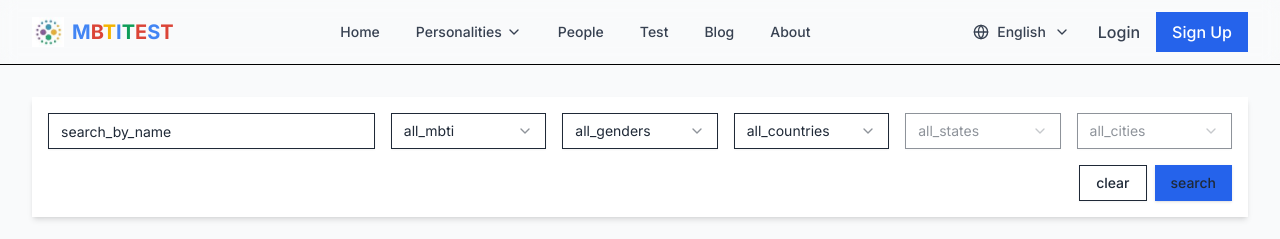
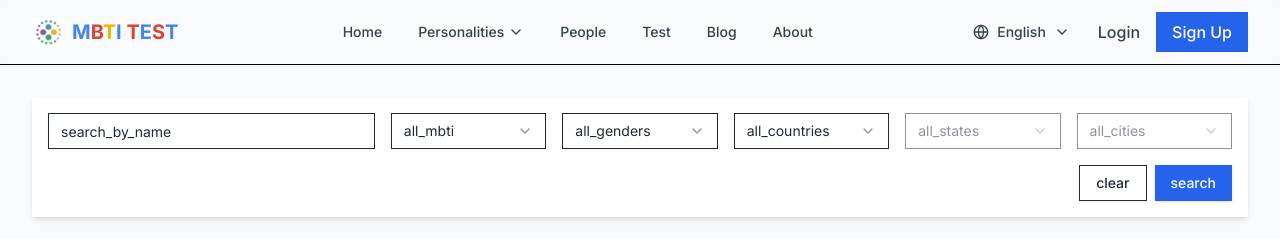
Before and after one commit to Marco0820/mbtitest, a Next.js app: page /en/people in a window 1280 px wide. Shown: the top 239 px of the page. Built offline with nearby package versions, Linux system fonts and the light colour scheme.

Commit message:
修改626-23

```diff
--- a/src/app/[locale]/people/page.tsx
+++ b/src/app/[locale]/people/page.tsx
@@ -198,7 +198,7 @@ export default function PeoplePage() {
             </div>
             <div className="flex justify-end gap-2 mt-4">
               <Button variant="outline" onClick={handleClear} className="hover:bg-blue-200 transition-colors">{t('clear')}</Button>
-              <Button onClick={handleSearch} className="bg-blue-600 hover:bg-blue-700">{t('search')}</Button>
+              <Button onClick={handleSearch} className="bg-blue-600 text-white hover:bg-blue-700">{t('search')}</Button>
             </div>
           </div>
 
--- a/src/components/layout/Header.tsx
+++ b/src/components/layout/Header.tsx
@@ -30,7 +30,7 @@ const Logo = () => {
     '#4285F4', // Blue
     '#DB4437', // Red
   ];
-  const text = "MBTITEST";
+  const text = "MBTI TEST";
 
   return (
     <Link href={`/${locale}`} className="flex items-center space-x-2">
```
Also changed, not shown: 1 other file (tests, documents, lock files or other folders).
